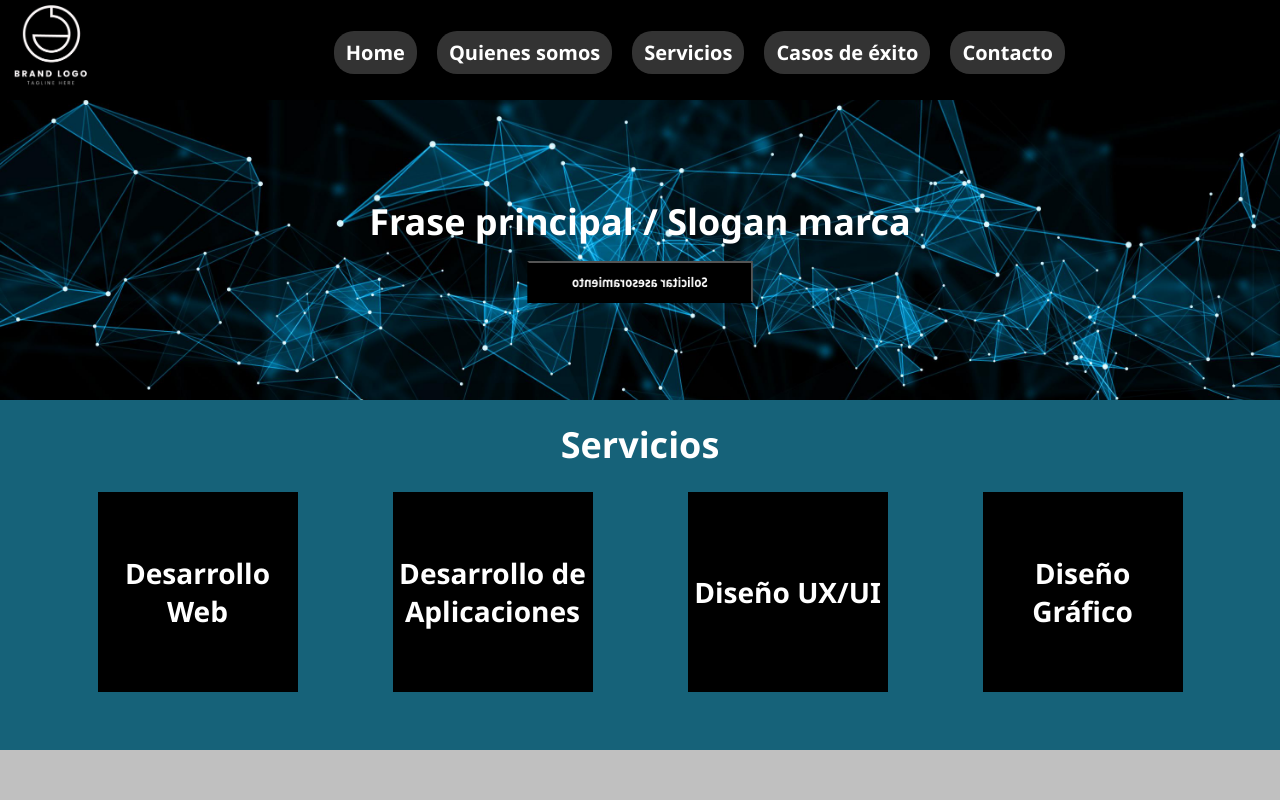
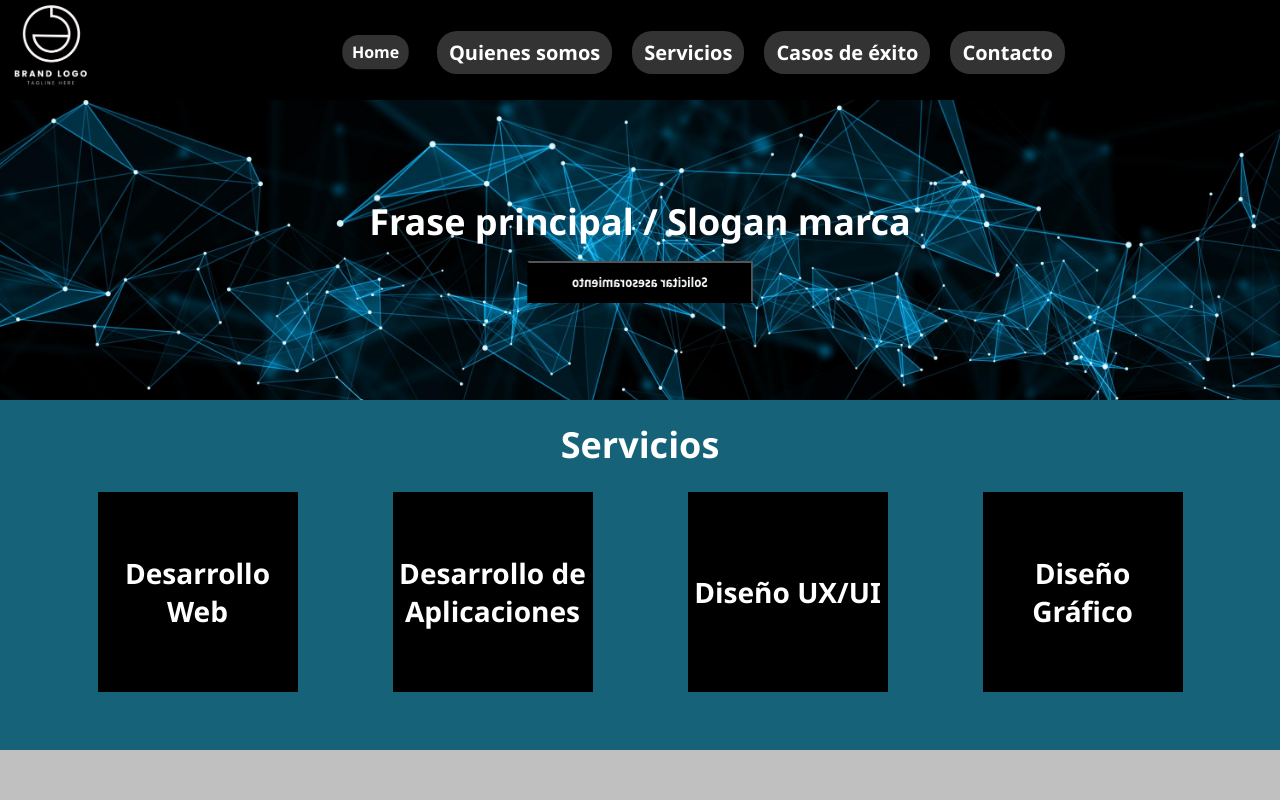
Before and after one commit to rodrigo-carsin/DesarrolloWeb, a plain HTML site: page index.html in a window 1280 px wide. In both pictures the pointer is over the item "Home". Shown: the top 800 px of the page. Drawn offline with Linux system fonts and the light colour scheme.

Commit message:
efecto lista en todos los archivos.html

```diff
--- a/style-contacto.css
+++ b/style-contacto.css
@@ -35,6 +35,11 @@ header nav ul li a {
     font-weight: bold;
     text-decoration: none;
     color: white;
+}
+
+header nav ul li:hover {
+    transform: scale(0.8);
+    transition: all, 0.5s;
 }
 
 header span {
--- a/style-index.css
+++ b/style-index.css
@@ -35,6 +35,11 @@ header nav ul li a {
     font-weight: bold;
     text-decoration: none;
     color: white;
+}
+
+header nav ul li:hover {
+    transform: scale(0.8);
+    transition: all, 0.5s;
 }
 
 header span {
--- a/style-proyectos.css
+++ b/style-proyectos.css
@@ -35,6 +35,11 @@ header nav ul li a {
     font-weight: bold;
     text-decoration: none;
     color: white;
+}
+
+header nav ul li:hover {
+    transform: scale(0.8);
+    transition: all, 0.5s;
 }
 
 header span {
--- a/style-quienes-somos.css
+++ b/style-quienes-somos.css
@@ -35,6 +35,11 @@ header nav ul li a {
     font-weight: bold;
     text-decoration: none;
     color: white;
+}
+
+header nav ul li:hover {
+    transform: scale(0.8);
+    transition: all, 0.5s;
 }
 
 header span {
--- a/style-servicios.css
+++ b/style-servicios.css
@@ -35,6 +35,11 @@ header nav ul li a {
     font-weight: bold;
     text-decoration: none;
     color: white;
+}
+
+header nav ul li:hover {
+    transform: scale(0.8);
+    transition: all, 0.5s;
 }
 
 header span {
```
